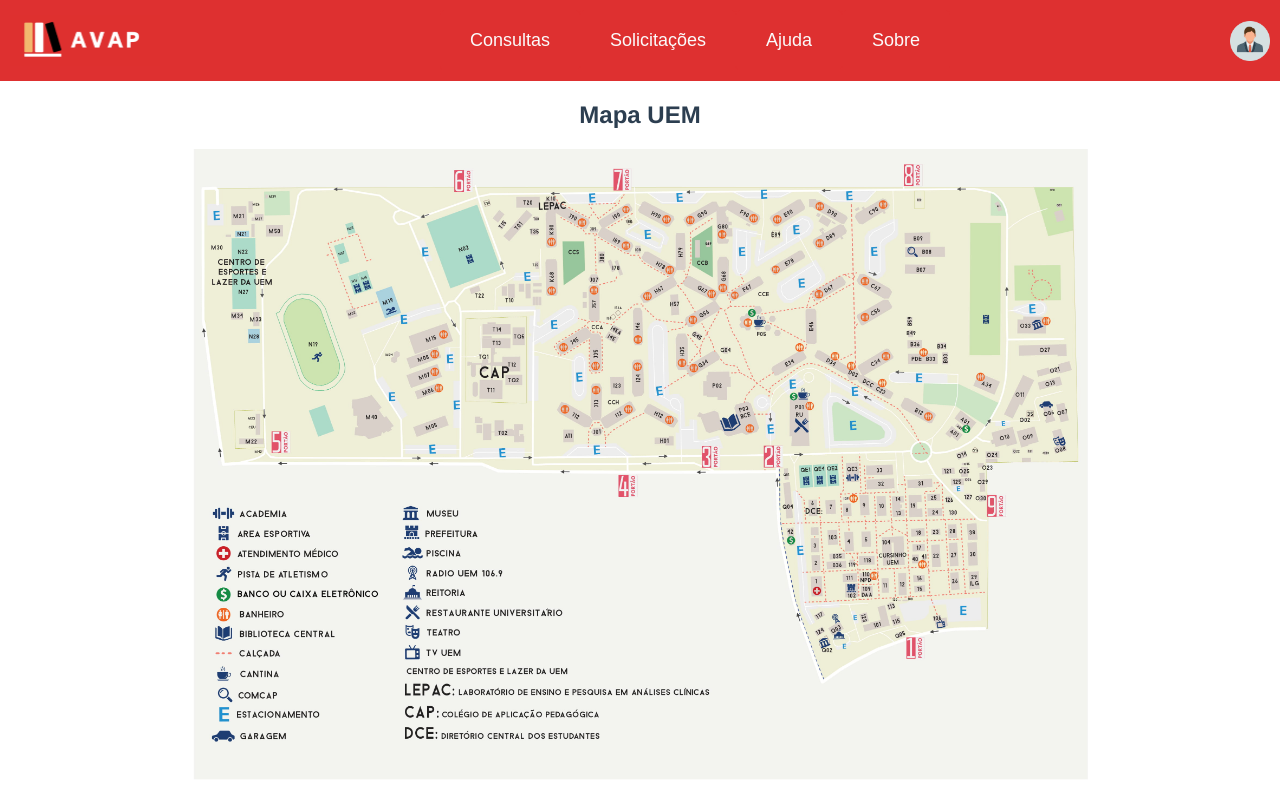
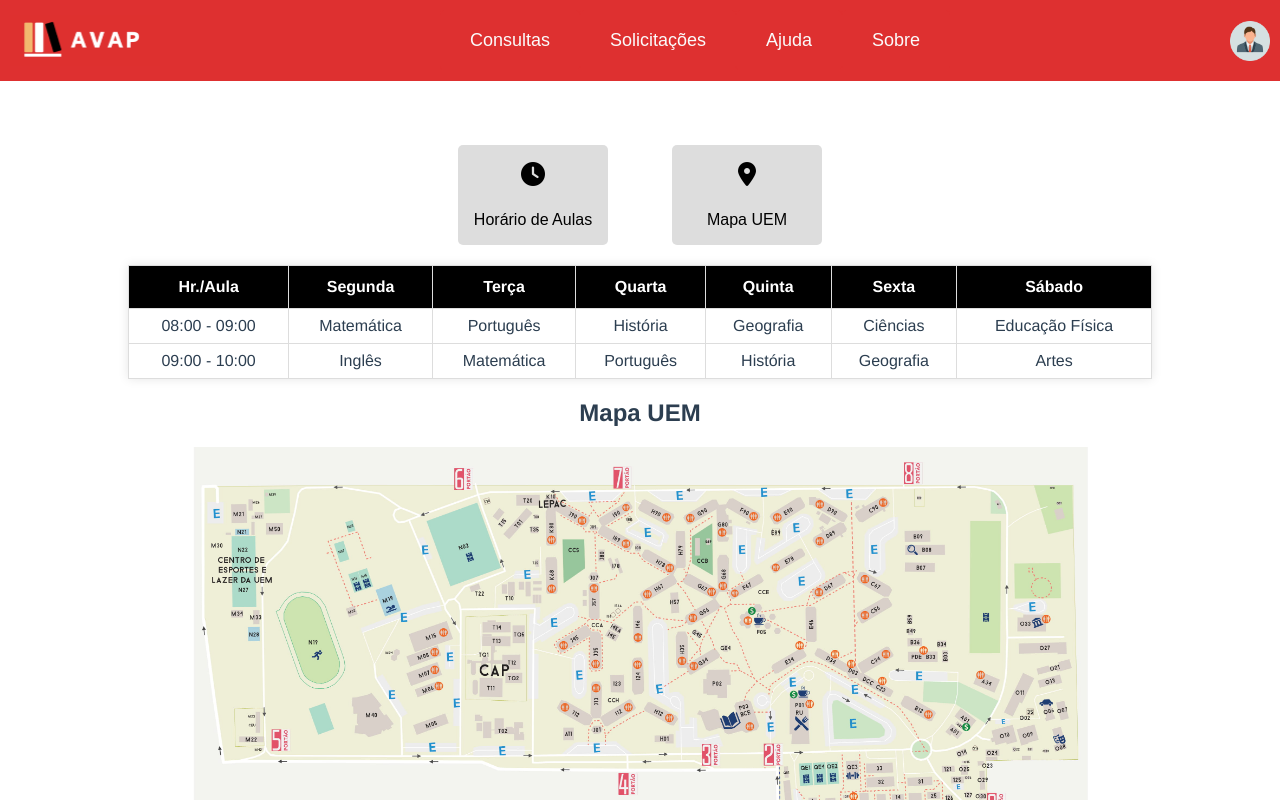
Before and after one commit to angelisrafael/site_sisav, a Vue app: page /#/telaPrincipal in a window 1280 px wide. Shown: the top 800 px of the page. Built offline with nearby package versions, Linux system fonts and the light colour scheme.

Commit message:
feito tela principal

```diff
--- a/src/App.vue
+++ b/src/App.vue
@@ -1,6 +1,6 @@
 <template>
   <header v-if="checkRoute()" class="header">
-    <img alt="Vue logo" class="imageLogo" src="./assets/logoAvap.png">
+    <img @click="telaPrincipal" alt="Vue logo" class="imageLogo" src="./assets/logoAvap.png">
     <button @click="telaPrincipal" class="button">Consultas</button>
     <button @click="listarCliente" class="button">Solicitações</button>
     <button @click="pageAjuda" class="button">Ajuda</button>
--- a/src/components/telaPrincipal.vue
+++ b/src/components/telaPrincipal.vue
@@ -1,5 +1,58 @@
 <template>
   <div class="container">
+
+    <div class="button-container">
+      <button class="square-button">
+        <i class="fas fa-clock"></i>
+        <p style="font-size:10px"></p>
+        <span>Horário de Aulas</span>
+      </button>
+      <button class="square-button">
+        <i class="fas fa-map-marker-alt"></i>
+        <p style="font-size:10px"></p>
+        <span>Mapa UEM</span>
+      </button>
+    </div>
+
+    <div class="horario_aula">
+      <table>
+        <thead>
+            <tr>
+                <th>Hr./Aula</th>
+                <th>Segunda</th>
+                <th>Terça</th>
+                <th>Quarta</th>
+                <th>Quinta</th>
+                <th>Sexta</th>
+                <th>Sábado</th>
+            </tr>
+        </thead>
+        <tbody>
+            <tr>
+                <td>08:00 - 09:00</td>
+                <td>Matemática</td>
+                <td>Português</td>
+                <td>História</td>
+                <td>Geografia</td>
+                <td>Ciências</td>
+                <td>Educação Física</td>
+            </tr>
+            <tr>
+                <td>09:00 - 10:00</td>
+                <td>Inglês</td>
+                <td>Matemática</td>
+                <td>Português</td>
+                <td>História</td>
+                <td>Geografia</td>
+                <td>Artes</td>
+            </tr>
+            <!-- Adicione mais linhas conforme necessário -->
+        </tbody>
+    </table>
+
+    </div>
+
+
     <h2>Mapa UEM</h2>
     <img alt="Vue logo" class="imageUem" src="../assets/mapaUem.jpg">
   </div>
@@ -24,4 +77,73 @@
 .imageUem {
   width: 70%;
 }
+
+.button-container {
+  margin: 5%;
+  display: flex;
+  justify-content: space-between;
+  width: 30%;
+  margin-left: 35%;
+  margin-right: 35%;
+  margin-bottom: 20px;
+}
+
+.square-button {
+  width: 150px;
+  height: 100px;
+  margin: 0 10px;
+  font-size: 16px;
+  background-color: #ddd;
+  color: #000000;
+  border: none;
+  border-radius: 5px;
+  cursor: pointer;
+  display: flex;
+  flex-direction: column;
+  align-items: center;
+  justify-content: center;
+}
+
+.square-button i {
+  font-size: 24px; /* Tamanho do ícone */
+  margin-bottom: 5px;
+}
+
+.square-button:hover {
+  background-color: #908f8f;
+}
+
+body {
+    font-family: Arial, sans-serif;
+    display: flex;
+    justify-content: center;
+    align-items: center;
+    height: 100vh;
+    background-color: #f4f4f4;
+}
+
+table {
+    border-collapse: collapse;
+    width: 80%;
+    margin: 20px auto;
+    background-color: #fff;
+    box-shadow: 0 0 10px rgba(0, 0, 0, 0.1);
+}
+
+thead {
+    background-color: #000000;
+    color: white;
+}
+
+th, td {
+    border: 1px solid #ddd;
+    padding: 8px;
+    text-align: center;
+}
+
+th {
+    padding-top: 12px;
+    padding-bottom: 12px;
+}
+
 </style>
```
Lines whose indentation alone changed are shown as unchanged.
